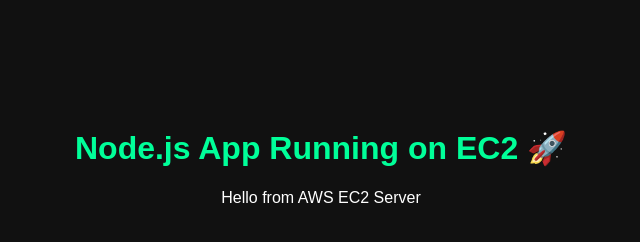
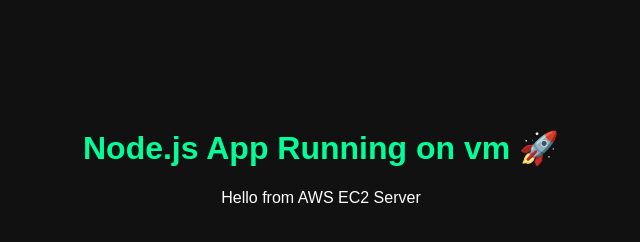
Before and after one commit to duggalvaibhav8-beep/basicnode1, a website: page Public/index.html in a window 1280 px wide. Shown: the whole page, without its empty margins (319-959 px from the left). Drawn offline with Linux system fonts and the light colour scheme.

Commit message:
Update header to reflect VM instead of EC2

```diff
--- a/Public/index.html
+++ b/Public/index.html
@@ -18,7 +18,7 @@
 </head>
 <body>
 
-  <h1>Node.js App Running on EC2 🚀</h1>
+  <h1>Node.js App Running on vm 🚀</h1>
 
   <p>Hello from AWS EC2 Server</p>
 
```
